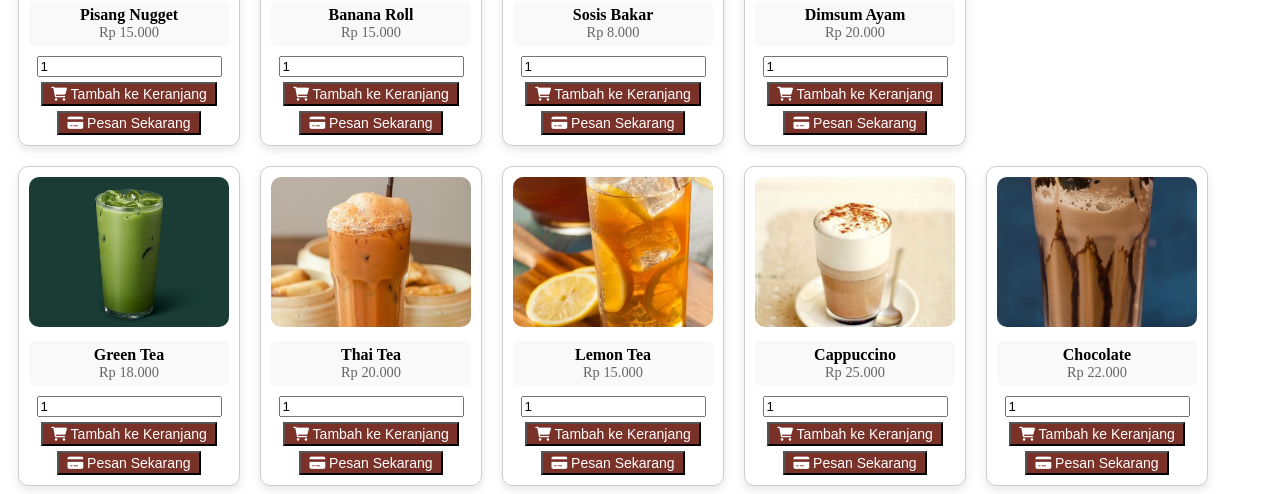
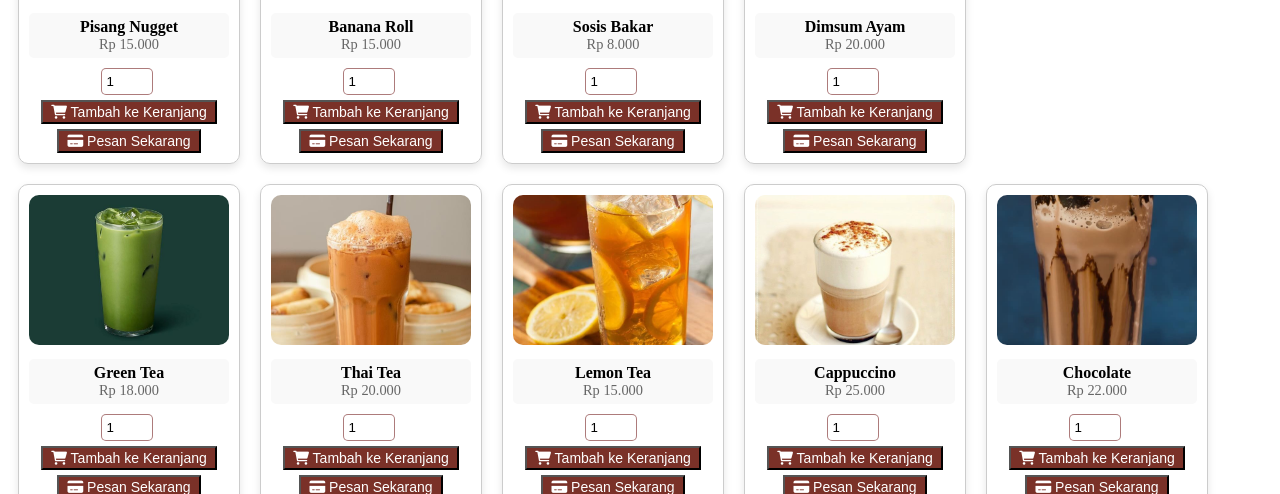
Before and after one commit to ainunfatwa/PROJEK-WEB-CAFE, a PHP site: page /menu.html in a window 1280 px wide. Shown: the part 872-1366 px from the top of the page. Run offline with PHP 8.4, Linux system fonts and the light colour scheme.

Commit message:
Update menu.css

```diff
--- a/menu.css
+++ b/menu.css
@@ -48,3 +48,20 @@
     color: #ffffff;
     font-size: 14px;
 }
+
+.quantity-box {
+    display: flex;
+    align-items: center;
+}
+
+.quantity-box input[type="number"] {
+    width: 40px;
+    padding: 5px;
+    border: 1px solid #721b1b93;
+    border-radius: 5px;
+    margin-right: 5px;
+}
+
+.quantity-box .btn {
+    margin: 0;
+}
```
